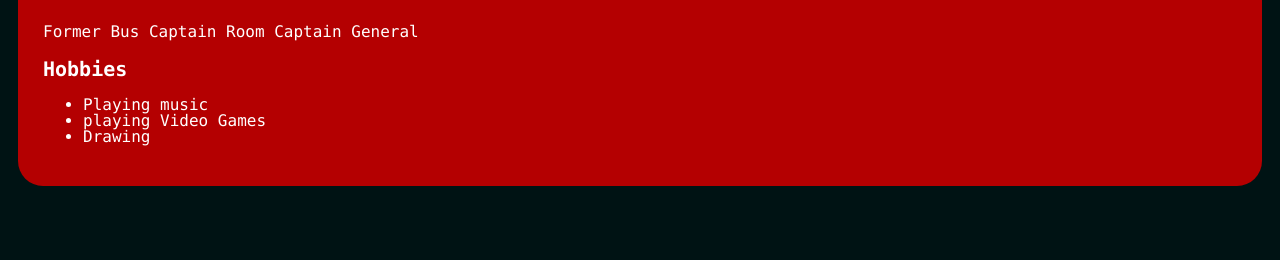
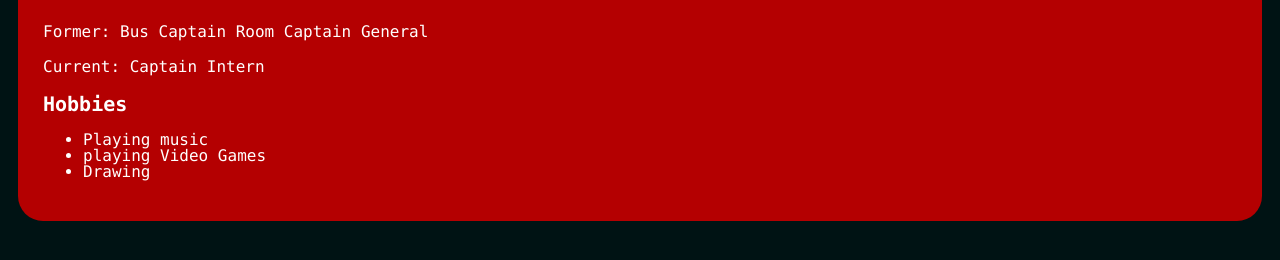
Before and after one commit to Taeuswright/Taeuswright.github.io, a plain HTML site: page index.html in a window 1280 px wide. Shown: the part 520-780 px from the top of the page. Drawn offline with nearby package versions, Linux system fonts and the light colour scheme.

Commit message:
captain intern

```diff
--- a/index.html
+++ b/index.html
@@ -161,7 +161,8 @@
             <p>Graduate of NHS c/o 2018</p>
           </header>
 
-          <p>Former Bus Captain Room Captain General</p>
+          <p>Former: Bus Captain Room Captain General</p>
+          <p>Current: Captain Intern</p>
           <section class="hobbies">
             <header>Hobbies</header>
             <ul>
```
